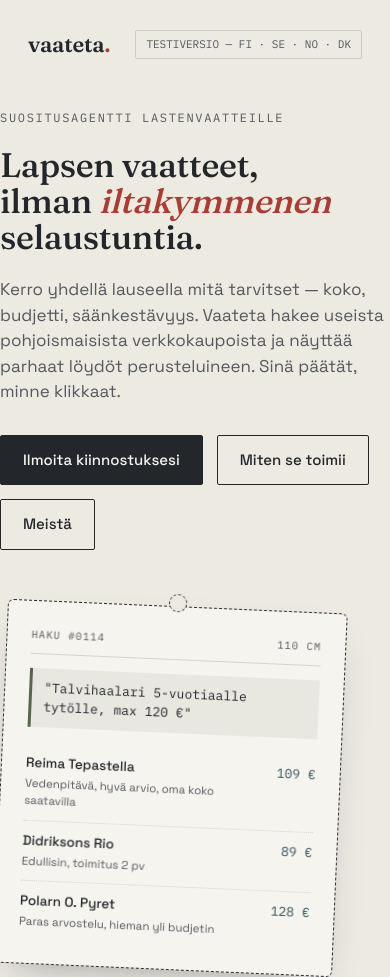
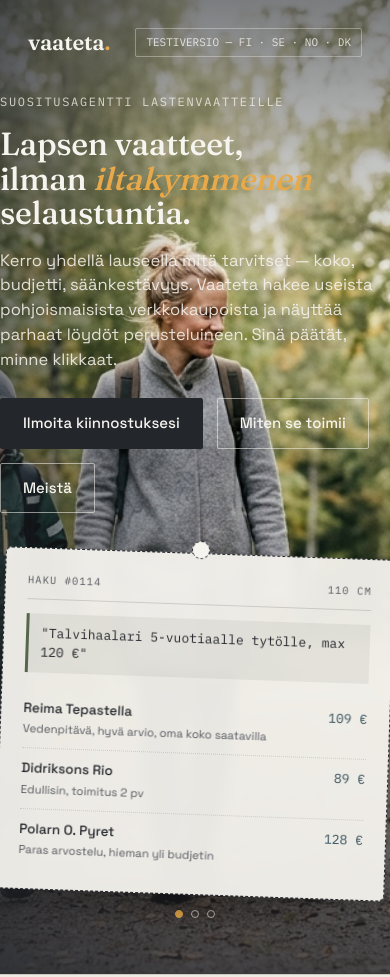
Before and after one commit to savomik-lang/vaateta, a plain HTML site: page index.html in a window 390 px wide. Shown: the top 977 px of the page. Drawn offline with Linux system fonts and the light colour scheme.

Commit message:
Refactor header and hero section styles
Updated header and hero section styles, improved layout and responsiveness, and modified color schemes.

```diff
--- a/index.html
+++ b/index.html
@@ -49,9 +49,11 @@
     color: var(--ink-soft);
   }
 
-  /* ---------- HEADER ---------- */
+  /* ---------- HEADER (floats over hero photo) ---------- */
   header{
-    padding: 28px 0 0;
+    position: relative;
+    z-index: 2;
+    padding: 26px 0 0;
   }
   header .wrap{
     display:flex;
@@ -63,42 +65,63 @@
     font-weight: 600;
     font-size: 22px;
     letter-spacing: -0.01em;
+    color: var(--paper-raised);
   }
-  .logo .dot{ color: var(--berry); }
+  .logo .dot{ color: #E7A94A; }
   .header-tag{
     font-family:'IBM Plex Mono', monospace;
     font-size: 11px;
-    color: var(--ink-soft);
-    border: 1px solid var(--line);
+    color: rgba(246,244,238,0.85);
+    border: 1px solid rgba(246,244,238,0.35);
     padding: 5px 10px;
     border-radius: var(--radius);
   }
 
-  /* ---------- HERO ---------- */
-  .hero{
-    padding: 72px 0 96px;
+  /* ---------- HERO PHOTO ---------- */
+  .hero-photo{
+    position: relative;
+    display: flex;
+    flex-direction: column;
+    min-height: 640px;
+    background: url('images/hero-family.jpg') center 32%/cover no-repeat;
+  }
+  .hero-photo::before{
+    content:"";
+    position:absolute; inset:0;
+    background:
+      linear-gradient(180deg, rgba(35,38,43,0.60) 0%, rgba(35,38,43,0.05) 28%, rgba(35,38,43,0.08) 54%, rgba(35,38,43,0.82) 100%),
+      linear-gradient(90deg, rgba(35,38,43,0.55) 0%, rgba(35,38,43,0) 46%);
+  }
+  .hero-content{
+    position: relative;
+    z-index: 2;
+    margin-top: auto;
+    padding: 40px 0 56px;
     display: grid;
-    grid-template-columns: 1.1fr 0.9fr;
-    gap: 56px;
-    align-items: center;
+    grid-template-columns: 1.15fr 0.85fr;
+    gap: 40px;
+    align-items: end;
   }
-  .hero h1{
+  .hero-content h1{
     font-family:'Fraunces', serif;
     font-weight: 500;
-    font-size: clamp(34px, 4.6vw, 54px);
-    line-height: 1.06;
+    font-size: clamp(32px, 4.4vw, 50px);
+    line-height: 1.08;
     letter-spacing: -0.01em;
-    margin: 18px 0 22px;
+    margin: 14px 0 18px;
+    color: var(--paper-raised);
   }
-  .hero h1 em{
+  .hero-content h1 em{
     font-style: italic;
-    color: var(--berry);
+    color: #E7A94A;
   }
-  .hero p.lede{
-    font-size: 17px;
-    color: var(--ink-soft);
-    max-width: 46ch;
-    margin: 0 0 30px;
+  .hero-content .eyebrow{ color: rgba(246,244,238,0.8); }
+  .hero-content p.lede{
+    font-size: 16.5px;
+    color: rgba(246,244,238,0.88);
+    max-width: 44ch;
+    margin: 0 0 26px;
+    text-shadow: 0 1px 12px rgba(0,0,0,0.25);
   }
   .hero-actions{
     display:flex;
@@ -123,26 +146,31 @@
   .btn:hover{ background: var(--berry); border-color: var(--berry); transform: translateY(-1px); }
   .btn.ghost{
     background: transparent;
-    color: var(--ink);
+    border-color: rgba(246,244,238,0.55);
+    color: var(--paper-raised);
   }
-  .btn.ghost:hover{ background: rgba(35,38,43,0.06); transform:none; }
+  .btn.ghost:hover{ background: rgba(246,244,238,0.14); transform:none; }
 
-  /* ---------- CARE LABEL (signature element) ---------- */
+  /* ---------- CARE LABEL (signature element, floats over photo) ---------- */
   .label-stage{
     position: relative;
     display:flex;
+    flex-direction: column;
+    gap: 14px;
+    align-items:center;
     justify-content:center;
   }
   .care-label{
-    background: var(--paper-raised);
+    background: rgba(246,244,238,0.94);
+    backdrop-filter: blur(6px);
     border: 1.5px dashed var(--ink);
     border-radius: 6px;
     width: 100%;
-    max-width: 340px;
-    padding: 26px 24px 22px;
+    max-width: 320px;
+    padding: 24px 22px 20px;
     position: relative;
-    transform: rotate(2.5deg);
-    box-shadow: 0 18px 40px -22px rgba(35,38,43,0.45);
+    transform: rotate(2deg);
+    box-shadow: 0 24px 48px -20px rgba(0,0,0,0.55);
   }
   .care-label::before{
     content:"";
@@ -151,7 +179,7 @@
     left: 50%;
     transform: translateX(-50%);
     width: 16px; height: 16px;
-    background: var(--paper);
+    background: var(--paper-raised);
     border: 1.5px dashed var(--ink);
     border-radius: 50%;
   }
@@ -199,21 +227,20 @@
     .care-label{ animation: settle 900ms cubic-bezier(.2,.8,.2,1) both; }
   }
   @keyframes settle{
-    from{ transform: rotate(2.5deg) translateY(14px); opacity: 0; }
-    to{ transform: rotate(2.5deg) translateY(0); opacity: 1; }
+    from{ transform: rotate(2deg) translateY(14px); opacity: 0; }
+    to{ transform: rotate(2deg) translateY(0); opacity: 1; }
   }
 
-  .label-stage{ flex-direction: column; gap: 16px; }
   .demo-switch{
     display:flex; gap: 8px; align-items:center; justify-content:center;
   }
   .demo-dot{
     width: 8px; height: 8px; border-radius: 50%;
-    background: transparent; border: 1.5px solid var(--ink-soft);
+    background: transparent; border: 1.5px solid rgba(246,244,238,0.7);
     cursor: pointer; padding: 0;
   }
-  .demo-dot.active{ background: var(--berry); border-color: var(--berry); }
-  .demo-dot:hover{ border-color: var(--ink); }
+  .demo-dot.active{ background: #E7A94A; border-color: #E7A94A; }
+  .demo-dot:hover{ border-color: var(--paper-raised); }
 
   /* ---------- HOW IT WORKS ---------- */
   .steps{
@@ -302,30 +329,6 @@
     .about-grid{ grid-template-columns: 1fr; }
   }
 
-  /* ---------- PHOTO BAND ----------
-     PÄIVITÄ TÄSSÄ: kun sinulla on lopullinen kuvatiedosto (esim. hero-family.jpg),
-     lataa se samaan repoon kansioon "images/" ja korvaa alla oleva
-     linear-gradient(...) rivillä:
-     background: url('images/hero-family.jpg') center/cover no-repeat;
-  ------------------------------------ */
-  .photo-band{
-    position: relative;
-    height: 420px;
-    background: url('images/hero-family.jpg') center/cover no-repeat;
-    background-size: cover;
-    background-position: center;
-    display:flex;
-    align-items:flex-end;
-  }
-  .photo-overlay{
-    position:absolute; inset:0;
-    background: linear-gradient(180deg, rgba(35,38,43,0) 40%, rgba(35,38,43,0.65) 100%);
-  }
-  .photo-caption{
-    position: relative;
-    padding-bottom: 28px;
-  }
-
   /* ---------- CTA ---------- */
   .cta{
     background: var(--ink);
@@ -387,15 +390,17 @@
   footer .links a:hover{ color: var(--ink); }
 
   @media (max-width: 860px){
-    .hero{ grid-template-columns: 1fr; padding-top: 44px; }
+    .hero-content{ grid-template-columns: 1fr; align-items: start; padding-top: 30px; }
+    .hero-photo{ min-height: 560px; }
     .step-row{ grid-template-columns: 1fr; }
     .cta .wrap{ grid-template-columns: 1fr; }
-    .care-label{ transform: rotate(1deg); }
+    .care-label{ transform: rotate(1deg); max-width: 100%; }
   }
 </style>
 </head>
 <body>
 
+<section class="hero-photo">
   <header>
     <div class="wrap">
       <div class="logo">vaateta<span class="dot">.</span></div>
@@ -403,8 +408,7 @@
     </div>
   </header>
 
-<section class="hero">
-  <div class="wrap" style="display:contents;">
+  <div class="wrap hero-content">
     <div>
       <span class="eyebrow">Suositusagentti lastenvaatteille</span>
       <h1>Lapsen vaatteet,<br>ilman <em>iltakymmenen</em><br>selaustuntia.</h1>
@@ -481,13 +485,6 @@
         Tuote rakennetaan alusta asti kumppanuuspohjaisesti virallisten affiliate-rajapintojen (mm. Awin) kautta, ilman sivustojen scrapingia — tämä pitää palvelun sekä kauppojen että käyttäjien kannalta luotettavalla pohjalla pitkällä aikavälillä.
       </p>
     </div>
-  </div>
-</section>
-
-<section class="photo-band" id="photoBand">
-  <div class="photo-overlay"></div>
-  <div class="wrap photo-caption">
-    <span class="eyebrow" style="color:rgba(246,244,238,0.75)">Turvallinen koulutie, hyvin varustettuna</span>
   </div>
 </section>
 
```
Lines whose indentation alone changed are shown as unchanged.
